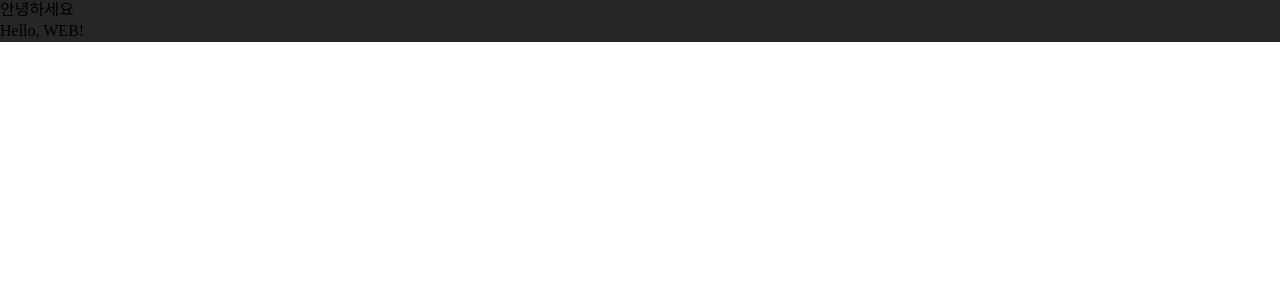
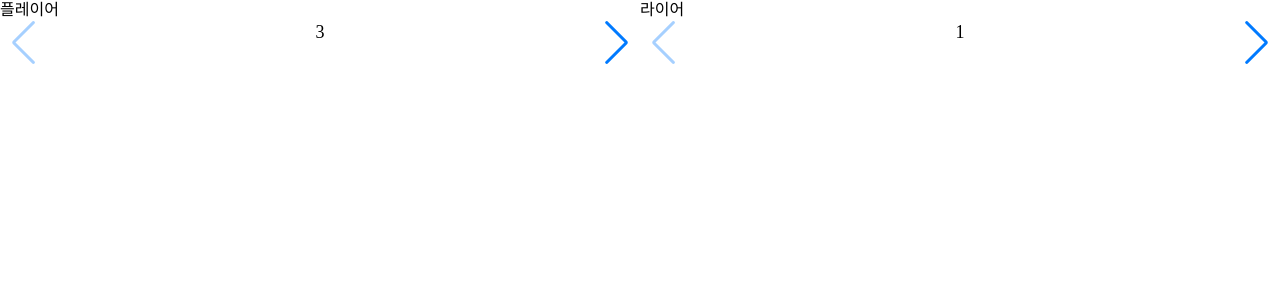
Before and after one commit to 66tuna/LIARGAME, a Next.js app: page / in a window 1280 px wide. Shown: the top 300 px of the page. Built offline with nearby package versions, Linux system fonts and the light colour scheme; a web font is replaced by a local one.

Commit message:
swiper 동기화

```diff
--- /dev/null
+++ b/components/setting/PlayerSettings.tsx
@@ -0,0 +1,81 @@
+"use client";
+
+import { FC, useEffect, useRef, useState } from "react";
+
+import { Swiper, SwiperSlide, useSwiper } from "swiper/react";
+
+import "swiper/css";
+import "swiper/css/navigation";
+
+import { Navigation } from "swiper/modules";
+
+interface SlideChangeType {
+  activeIndex: number;
+}
+
+const PlayerSettings = () => {
+  const [maxNum, setMaxNum] = useState<number>(15);
+  const maxPlayerArr = Array.from({ length: maxNum }, (_, idx) => idx + 3);
+  const maxMafiaArr = Array.from({ length: maxNum }, (_, idx) => idx + 1);
+  const [playerNum, setPlayerNum] = useState<number>(0);
+  const [mafiaNum, setMafiaNum] = useState<number>(0);
+
+  const swiper1Ref = useRef<any>(null);
+  const swiper2Ref = useRef<any>(null);
+
+  const handleSwiper1SlideChange = (swiper: any) => {
+    setPlayerNum(swiper.activeIndex);
+  };
+
+  const handleSwiper2SlideChange = (swiper: any) => {
+    setMafiaNum(swiper.activeIndex);
+  };
+
+  useEffect(() => {
+    // swiper1Ref.current, swiper2Ref.current를 사용하여 Swiper 인스턴스에 접근할 수 있습니다.
+    if (swiper1Ref.current && swiper2Ref.current) {
+      swiper1Ref.current.swiper.slideTo(mafiaNum);
+      swiper2Ref.current.swiper.slideTo(playerNum);
+    }
+  }, [playerNum, mafiaNum]);
+
+  return (
+    <div className="flex">
+      <div className="w-1/2">
+        <h2>플레이어</h2>
+        <Swiper
+          navigation={true}
+          modules={[Navigation]}
+          className="mySwiper"
+          ref={swiper1Ref}
+          onSlideChange={handleSwiper1SlideChange}
+          initialSlide={playerNum}
+        >
+          {maxPlayerArr &&
+            maxPlayerArr.map((item: number) => (
+              <SwiperSlide key={item}>{item}</SwiperSlide>
+            ))}
+        </Swiper>
+      </div>
+
+      <div className="w-1/2">
+        <h2>라이어</h2>
+        <Swiper
+          navigation={true}
+          modules={[Navigation]}
+          className="mySwiper"
+          ref={swiper2Ref}
+          onSlideChange={handleSwiper2SlideChange}
+          initialSlide={mafiaNum}
+        >
+          {maxMafiaArr &&
+            maxMafiaArr.map((item: number) => (
+              <SwiperSlide key={item}>{item}</SwiperSlide>
+            ))}
+        </Swiper>
+      </div>
+    </div>
+  );
+};
+
+export default PlayerSettings;
--- a/db.json
+++ b/db.json
@@ -1,23 +1,20 @@
 {
-  "topics": [
-    { "id": 1, "title": "html", "body": "html is..." },
-    { "id": 2, "title": "css", "body": "css is..." }
+  "fruit": [
+    { "id": "1", "name": "사과" },
+    { "id": "2", "name": "멜론" },
+    { "id": "3", "name": "망고" },
+    { "id": "4", "name": "수박" }
   ],
-  "posts": [
-    {
-      "id": 1,
-      "title": "json-server",
-      "author": "typicode"
-    }
+  "animal": [
+    { "id": "1", "name": "강아지" },
+    { "id": "2", "name": "고양이" },
+    { "id": "3", "name": "사자" },
+    { "id": "4", "name": "부엉이" }
   ],
-  "comments": [
-    {
-      "id": 1,
-      "body": "some comment",
-      "postId": 1
-    }
-  ],
-  "profile": {
-    "name": "typicode"
-  }
+  "음식": [
+    { "id": "1", "name": "제육볶음" },
+    { "id": "2", "name": "탕후르" },
+    { "id": "3", "name": "마라탕" },
+    { "id": "4", "name": "돈까스" }
+  ]
 }
--- a/src/app/layout.tsx
+++ b/src/app/layout.tsx
@@ -15,7 +15,7 @@ export default function RootLayout({
   return (
     <html lang="ko">
       <body>
-        <div className="bg-primary">{children}</div>
+        <div>{children}</div>
       </body>
     </html>
   );
--- a/src/app/page.tsx
+++ b/src/app/page.tsx
@@ -1,8 +1,11 @@
+import PlayerSettings from "../../components/setting/PlayerSettings";
+
 export default function Home() {
   return (
-    <div>
-      <h1>안녕하세요</h1>
-      Hello, WEB!
-    </div>
+    <>
+      <div>
+        <PlayerSettings />
+      </div>
+    </>
   );
 }
--- a/src/app/styles/globals.css
+++ b/src/app/styles/globals.css
@@ -8,3 +8,32 @@
   line-height: 130%;
   font-family: "Pretendard";
 }
+
+html,
+body {
+  position: relative;
+  height: 100%;
+}
+
+.swiper {
+  width: 100%;
+  height: 100%;
+}
+
+.swiper-slide {
+  text-align: center;
+  font-size: 18px;
+  background: #fff;
+
+  /* Center slide text vertically */
+  display: flex;
+  justify-content: center;
+  align-items: center;
+}
+
+.swiper-slide img {
+  display: block;
+  width: 100%;
+  height: 100%;
+  object-fit: cover;
+}
--- a/tailwind.config.ts
+++ b/tailwind.config.ts
@@ -1,18 +1,134 @@
-import type { Config } from "tailwindcss";
+/** @type {import('tailwindcss').Config} */
 
-const config: Config = {
+module.exports = {
   content: [
-    "./src/pages/**/*.{js,ts,jsx,tsx,mdx}",
-    "./src/components/**/*.{js,ts,jsx,tsx,mdx}",
-    "./src/app/**/*.{js,ts,jsx,tsx,mdx}",
+    "./pages/**/*.{js,ts,jsx,tsx,mdx}",
+    "./components/**/*.{js,ts,jsx,tsx,mdx}",
+    "./app/**/*.{js,ts,jsx,tsx,mdx}",
   ],
   theme: {
     extend: {
       backgroundColor: {
-        primary: "#262626",
+        "custom-gray": "#7F7F7F",
+        "btn-gray": "#dddddd",
+        "btn-gray-hover": "#cacaca",
+        primary: "#419CD9",
+        hoverPrimary: "#3680b1",
+        title: "#242626",
+        contents: "#3D3F40",
+        important: "#105787",
+        input: "#AEB1B2",
+        bgc: "#EEF7FD",
+        milk: "#efefef",
+        minus: "#E53900",
+        faqBG: "#263E4C",
+      },
+      margin: {
+        "horizontal-spacing": "0px 1rem 0px 1rem",
+      },
+      height: {
+        17: "4.25rem" /* 68px */,
+        30: "7.5rem" /* 120px */,
+        "main-height": "calc(100% - 7rem)",
+        "92%": "92%",
+        "100dvh": "100dvh",
+      },
+      fontWeight: {
+        regular: "400",
+      },
+      textColor: {
+        primary: "#419CD9",
+        title: "#242626",
+        contents: "#3D3F40",
+        important: "#105787",
+        minus: "#E53900",
+        input: "#AEB1B2",
+        default: "#616466",
+        gray: "#A8AAAC",
+      },
+      fontSize: {
+        mini: "10px",
+        28: "28px",
+      },
+      width: {
+        21: "5.3125rem" /* 85px */,
+        42: "10.5rem" /* 168px */,
+        "45%": "45%",
+        51: "12.75rem" /* 204px */,
+        468: "468px",
+        52.6: "52.6%",
+        "71.1%": "71.11111111111111%",
+      },
+      minWidth: {
+        23: "5.75rem" /* 92px */,
+        56: "14rem" /* 224px */,
+      },
+      borderColor: {
+        input: "#85898C",
+        primary: "#419CD9",
+        bgc: "#EEF7FD",
+        bannerWhite: "#D8D8D8",
+        gray: "#A8AAAC",
+        minus: "#E53900",
+      },
+      borderWidth: {
+        bannerWhite: "1px 0 1px 0",
+      },
+      lineHeight: {
+        relaxed: "170%",
+      },
+      gap: {
+        "4%": "4%",
+      },
+      screens: {
+        mini: "700px",
+      },
+      boxShadow: {
+        menu: "5px 0 5px #ddd",
+        section: "0 0 2px rgba(0,0,0, 0.1)",
+      },
+      animation: {
+        newTab: "newTab 0.4s linear",
+        scrollDownMoveIcon: "scrollDownMoveIcon 0.5s ease-in-out",
+        openSelectBox: "openSelectBox 0.1s ease-in-out",
+        closeSelectBox: "closeSelectBox 0.1s ease-in-out",
+      },
+      accentColor: {
+        primary: "#419CD9",
+      },
+      keyframes: {
+        newTab: {
+          "0%": {
+            transform: "translate(-40px, 0)",
+            backgroundColor: "white",
+          },
+          "100%": "-translate-x-1",
+        },
+        scrollDownMoveIcon: {
+          "0%": {
+            width: "0",
+            opacity: "100",
+          },
+          "100%": {
+            width: "auto",
+            opacity: "0",
+          },
+        },
+        openSelectBox: {
+          from: {
+            height: "0",
+          },
+        },
+        closeSelectBox: {
+          from: {
+            height: "auto",
+          },
+          to: {
+            height: "0",
+          },
+        },
       },
     },
   },
-  plugins: [],
+  plugins: [require("@tailwindcss/typography")],
 };
-export default config;
```
Also changed, not shown: package.json (+6 -4 lines), types/setting/common.type.ts (added), 1 other file (tests, documents, lock files or other folders).
